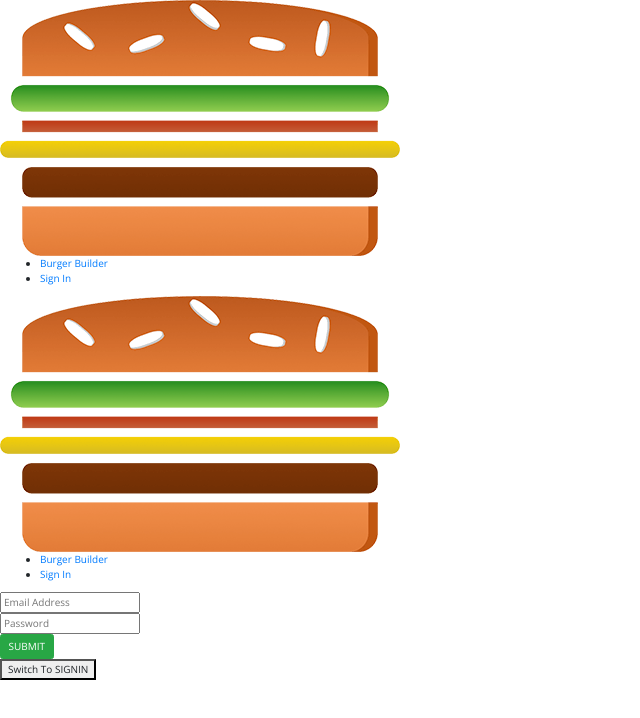
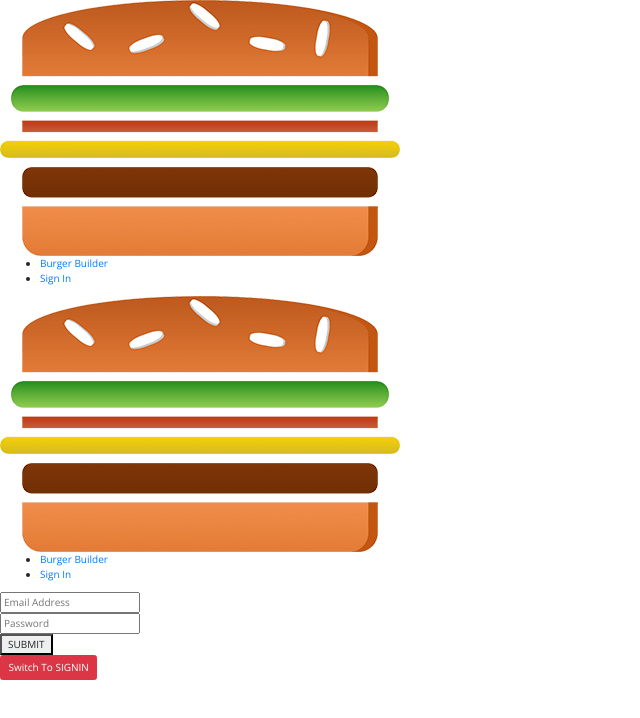
Before and after one commit to vijaynaik90/burger-builder-app, a React app: page /auth in a window 1280 px wide. Shown: the top 718 px of the page, without its empty margins (0-640 px from the left). Built offline with nearby package versions, Linux system fonts and the light colour scheme.

Commit message:
Minor refactor

```diff
--- a/src/components/Burger/OrderSummary/OrderSummary.js
+++ b/src/components/Burger/OrderSummary/OrderSummary.js
@@ -1,4 +1,4 @@
-import React,{Component} from 'react';
+import React from 'react';
 import Aux from '../../../hoc/Aux/Aux';
 import Button from '../../UI/Button/Button';
 
--- a/src/components/Order/Order.js
+++ b/src/components/Order/Order.js
@@ -1,8 +1,5 @@
-import React, { Component } from 'react';
+import React from 'react';
 import classes from './Order.css';
-import ButtonComponent from '../UI/Button/Button';
-import Modal from '../UI/Modal/Modal';
-import Aux from '../../hoc/Aux/Aux';
 import { Button } from 'react-bootstrap';
 
 const order = (props) => {
--- a/src/containers/Auth/Auth.js
+++ b/src/containers/Auth/Auth.js
@@ -116,11 +116,13 @@ class Auth extends Component {
             {errorMessage}
             <form onSubmit={this.submitHandler}>
               {form}
-              <Button bsStyle="success" bsSize="medium">SUBMIT</Button>
+              <ButtonComponent
+                btnType="Success">SUBMIT
+              </ButtonComponent>
             </form>
-            <ButtonComponent
-              clicked={this.switchAuthModehandler}
-              btnType="Danger">Switch To {this.state.isSignUp ? 'SIGNIN' : 'SIGNUP'}</ButtonComponent>
+            <Button
+              onClick={this.switchAuthModehandler}
+              bsStyle="danger">Switch To {this.state.isSignUp ? 'SIGNIN' : 'SIGNUP'}</Button>
           </div>
         );
     }
--- a/src/containers/Orders/Orders.js
+++ b/src/containers/Orders/Orders.js
@@ -12,7 +12,6 @@ import Aux from '../../hoc/Aux/Aux';
 
 class Orders extends Component {
   componentDidMount () {
-    console.log('[Orders.js] componentDidMount');
     this.props.onFetchOrders(this.props.token,this.props.userId,false);
   }
 
@@ -29,7 +28,6 @@ class Orders extends Component {
     orderId: null
   }
   // Pass order.id into for archive operation.
-  // TODO: redirect properly to /orders after archiving order.
   archiveOrderHandler = () => {
     //archive selected order
     console.log("[Orders.js] Order id to archive:"+ this.state.orderId);
```
